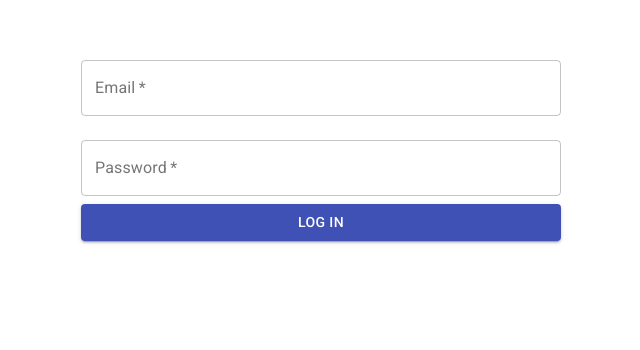
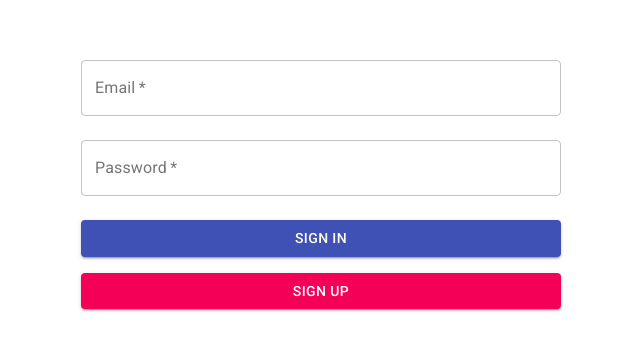
Before and after one commit to MachukIvan/create-resume-app, a React (Create React App) app: page / in a window 1280 px wide. Shown: the part 116-466 px from the top of the page, without its empty margins (319-959 px from the left). Built offline with nearby package versions, Linux system fonts and the light colour scheme.

Commit message:
Added sign up form, error message

```diff
--- a/src/App.js
+++ b/src/App.js
@@ -23,6 +23,10 @@ class App extends React.Component {
       this.setState({
         isAuthenticated: true
       });
+    } else if (!token && this.state.isAuthenticated) {
+      this.setState({
+        isAuthenticated: false
+      });
     }
   };
 
--- a/src/containers/Auth/Auth.js
+++ b/src/containers/Auth/Auth.js
@@ -10,7 +10,11 @@ class Auth extends React.Component {
   state = {
     email: '',
     password: '',
-    loginSuccess: false
+    userName: '',
+    passwordConfirmation: '',
+    loginSuccess: false,
+    signUp: false,
+    loadError: false
   };
 
   inputHandler = (event, field) => {
@@ -19,7 +23,7 @@ class Auth extends React.Component {
     });
   };
 
-  login = () => {
+  signIn = () => {
     axios
       .post('http://192.168.100.2:3000/authenticate', this.state)
       .then(res => {
@@ -27,10 +31,71 @@ class Auth extends React.Component {
         this.props.history.push('/create');
         console.log(res);
       })
-      .catch(err => console.error(err));
+      .catch(err => {
+        this.setState({ loadError: true });
+        console.error(err);
+      });
+  };
+
+  signUp = () => {
+    this.setState({
+      signUp: true
+    });
+  };
+
+  createAccount = () => {
+    axios
+      .post('http://192.168.100.2:3000/user/create', {
+        ...this.state,
+        username: this.state.userName,
+        password_confirmation: this.state.passwordConfirmation
+      })
+      .then(res => {
+        localStorage.setItem('token', 'zdarova');
+        this.props.history.push('/create');
+        console.log(res);
+      })
+      .catch(err => {
+        this.setState({ loadError: true });
+        console.error(err);
+      });
   };
 
   render() {
+    const errorMessage = this.state.loadError ? (
+      <Box className={classes.errorMessage} component="div">
+        This is an error message!
+      </Box>
+    ) : null;
+    const signUpFields = this.state.signUp ? (
+      <>
+        <TextField
+          id="passwordConfirmation"
+          type="password"
+          required
+          label="Password Confirmation"
+          margin="normal"
+          variant="outlined"
+          onChange={e => this.inputHandler(e, 'passwordConfirmation')}
+        />
+        <TextField
+          id="username"
+          required
+          label="User Name"
+          margin="normal"
+          variant="outlined"
+          onChange={e => this.inputHandler(e, 'userName')}
+        />
+        <Button
+          onClick={this.createAccount}
+          variant="contained"
+          color="secondary"
+          className={classes.signBtn}
+        >
+          Create Account
+        </Button>
+      </>
+    ) : null;
     return (
       <>
         <Box component="div" className={classes.container}>
@@ -52,9 +117,28 @@ class Auth extends React.Component {
               variant="outlined"
               onChange={e => this.inputHandler(e, 'password')}
             />
-            <Button onClick={this.login} variant="contained" color="primary">
-              Log In
-            </Button>
+            {!this.state.signUp && (
+              <>
+                <Button
+                  onClick={this.signIn}
+                  variant="contained"
+                  color="primary"
+                  className={classes.signBtn}
+                >
+                  Sign In
+                </Button>
+                <Button
+                  onClick={this.signUp}
+                  variant="contained"
+                  color="secondary"
+                  className={classes.signBtn}
+                >
+                  Sign Up
+                </Button>
+              </>
+            )}
+            {signUpFields}
+            {errorMessage}
           </Box>
         </Box>
       </>
--- a/src/containers/Auth/Auth.module.css
+++ b/src/containers/Auth/Auth.module.css
@@ -12,3 +12,11 @@
   width: 30rem;
   height: 30rem;
 }
+
+.signBtn {
+  margin-top: 1rem !important;
+}
+
+.errorMessage {
+  color: red;
+}
--- a/src/containers/CreateResume/CreateResume.js
+++ b/src/containers/CreateResume/CreateResume.js
@@ -1,4 +1,5 @@
 import React from 'react';
+import { withRouter } from 'react-router-dom';
 import axios from 'axios';
 import cx from 'classnames';
 import * as jsPDF from 'jspdf';
@@ -93,6 +94,11 @@ class CreateResume extends React.Component {
       .catch(err => console.error(err));
   };
 
+  signOut = () => {
+    localStorage.removeItem('token');
+    this.props.history.push('/');
+  };
+
   render() {
     return (
       <Grid
@@ -165,6 +171,14 @@ class CreateResume extends React.Component {
           <Button onClick={this.postData} variant="contained">
             Post data
           </Button>
+          <Button
+            onClick={this.signOut}
+            color="secondary"
+            variant="contained"
+            className={classes.signOutBtn}
+          >
+            Sign Out
+          </Button>
         </Grid>
         <Grid
           xs={6}
@@ -202,4 +216,4 @@ class CreateResume extends React.Component {
   }
 }
 
-export default CreateResume;
+export default withRouter(CreateResume);
--- a/src/containers/CreateResume/CreateResume.module.css
+++ b/src/containers/CreateResume/CreateResume.module.css
@@ -38,3 +38,9 @@
   width: 15rem;
   align-self: flex-end;
 }
+
+.signOutBtn {
+  position: absolute !important;
+  left: 2rem;
+  bottom: 2rem;
+}
```
